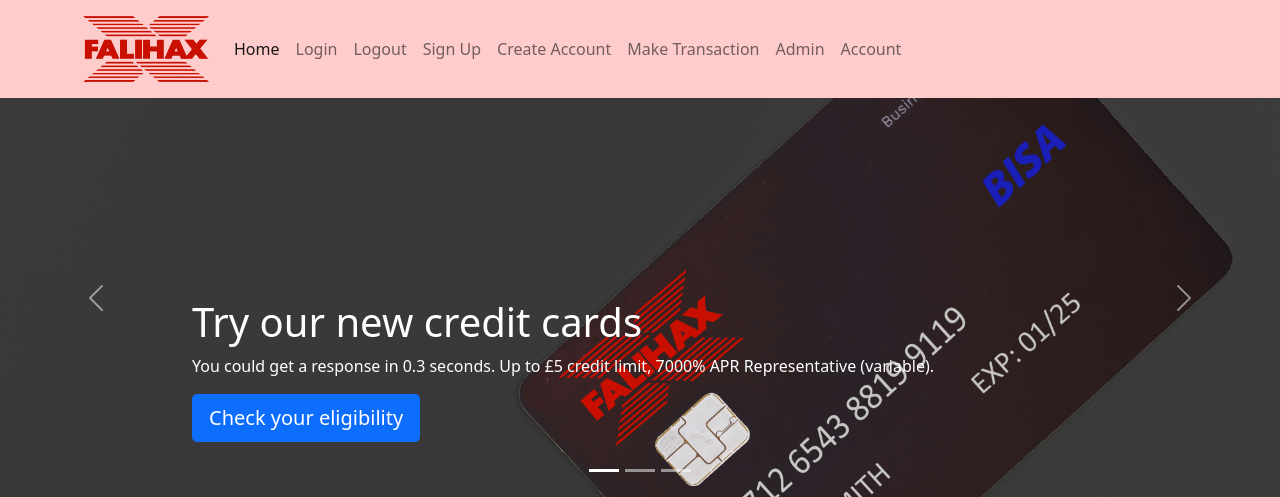
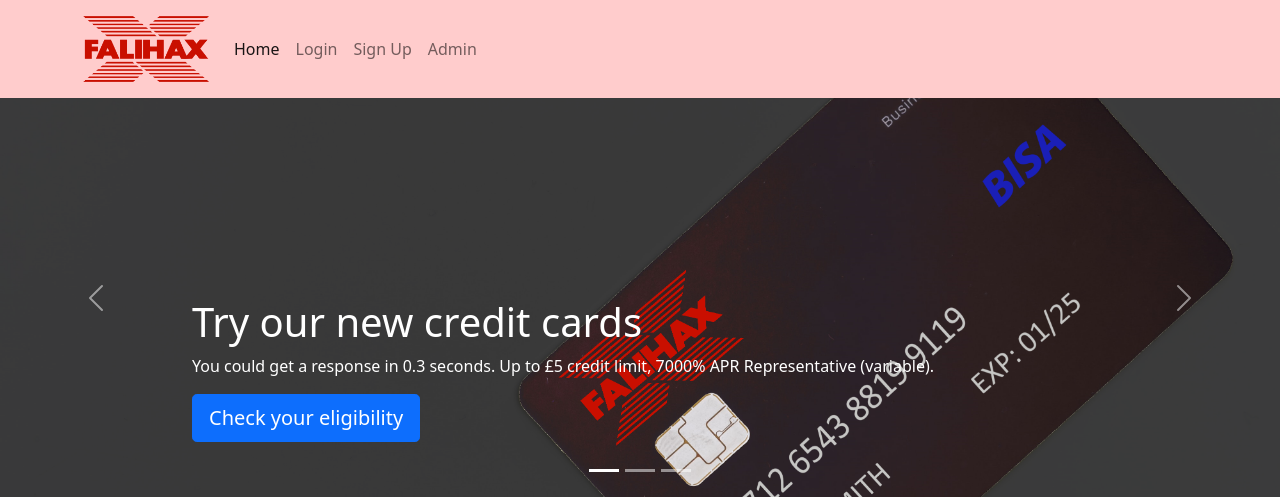
Before and after one commit to CyberSoc-Newcastle/owasp-falihax, a Flask app: page / in a window 1280 px wide. Shown: the top 497 px of the page. Run offline with Flask 2, Linux system fonts and the light colour scheme; data comes from the database, SQL or seed files in the repository; some libraries are stand-ins or nearby versions.

Commit message:
Add condition/test to navbar pages i.e. some are only added when user logged in

```diff
--- a/app.py
+++ b/app.py
@@ -1,8 +1,12 @@
+from typing import Callable, Optional
+
 from flask import Flask, render_template, request, redirect, url_for
 from codecs import encode
 import flask_login
 import sqlite3
 import random
+
+from flask_login import current_user
 
 app = Flask(__name__)
 app.secret_key = 'hello'
@@ -64,14 +68,14 @@ def define_name_constants() -> dict:
                 navbar_page_names=navbar_page_names)
 
 
-def add_to_navbar(name: str):
+def add_to_navbar(name: str, condition: Optional[Callable[[], bool]] = None):
     """
     A decorator to add a page to the navbar. You don't need to edit this.
     """
 
     def __inner(f):
         global navbar_page_names
-        navbar_page_names[name] = f
+        navbar_page_names[name] = {"view": f, "condition": (condition if condition is not None else (lambda: True))}
         return f
 
     return __inner
@@ -94,7 +98,7 @@ def homepage():
 
 
 @app.route("/login", methods=['GET', 'POST'])
-@add_to_navbar("Login")
+@add_to_navbar("Login", lambda: not current_user.is_authenticated)
 def login():
     """Used to login a user"""
     # Returns a login form when the user navigates to the page
@@ -132,7 +136,7 @@ def login():
 
 
 @app.route('/logout')
-@add_to_navbar("Logout")
+@add_to_navbar("Logout", lambda: current_user.is_authenticated)
 def logout():
     """Used to log out a user"""
     # Logs out the current user
@@ -141,7 +145,7 @@ def logout():
 
 
 @app.route('/signup', methods=['GET', 'POST'])
-@add_to_navbar("Sign Up")
+@add_to_navbar("Sign Up", lambda: not current_user.is_authenticated)
 def signup():
     """Used for creating a user account"""
     # Returns a sign up form when the user navigates to the page
@@ -187,7 +191,7 @@ def signup():
 
 
 @app.route('/createaccount', methods=['GET', 'POST'])
-@add_to_navbar("Create Account")
+@add_to_navbar("Create Account", lambda: current_user.is_authenticated)
 def createaccount():
     """Used to open a bank account for the current user"""
     # Returns an account selection form when the user navigates to the page
@@ -255,7 +259,7 @@ def createaccount():
 
 
 @app.route('/maketransaction', methods=['GET', 'POST'])
-@add_to_navbar("Make Transaction")
+@add_to_navbar("Make Transaction", lambda: current_user.is_authenticated)
 def maketransaction():
     """Used to make a transaction"""
     # Returns a transaction form when the user navigates to the page
@@ -365,7 +369,7 @@ def admin():
 
 
 @app.route('/account', methods=['GET', 'POST'])
-@add_to_navbar("Account")
+@add_to_navbar("Account", lambda: current_user.is_authenticated)
 def account():
     """Allows the user to view the balances of their bank accounts"""
     # Retrieves the current user's username from the session
--- a/templates/base.html
+++ b/templates/base.html
@@ -30,9 +30,11 @@
                 </button>
                 <div class="collapse navbar-collapse" id="navbarNavAltMarkup">
                     <div class="navbar-nav">
-                        {% for name, view in navbar_page_names.items() -%}
-                        <a class="nav-link{%- if request.path == url_for(view.__name__) %} active{% endif %}" href="{{ url_for(view.__name__) }}">{{ name }}</a>
-                        {%- endfor %}
+                        {% for name, page in navbar_page_names.items() -%}
+                        {%- if page["condition"]() -%}
+                        <a class="nav-link{%- if request.path == url_for(page['view'].__name__) %} active{% endif %}" href="{{ url_for(page['view'].__name__) }}">{{ name }}</a>
+                        {% endif %}
+                        {%- endfor -%}
                     </div>
                 </div>
             </div>
```
